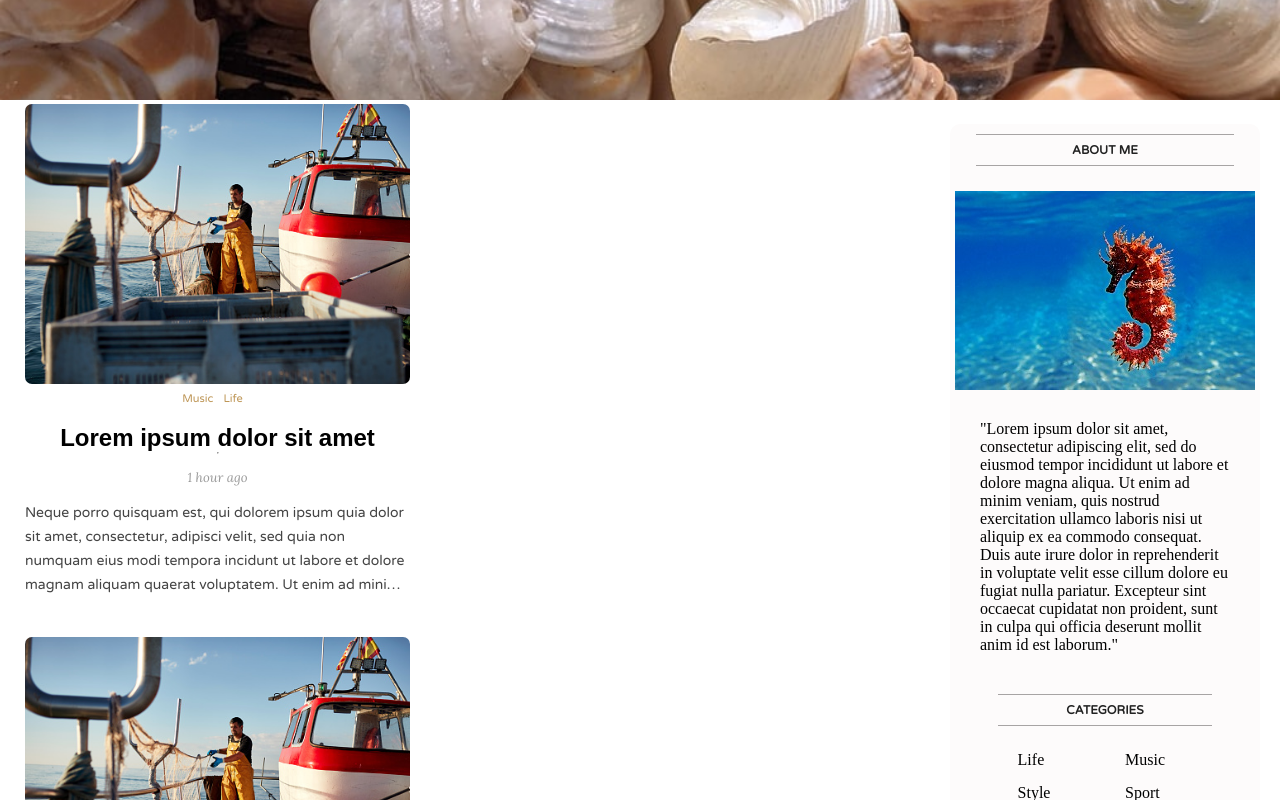
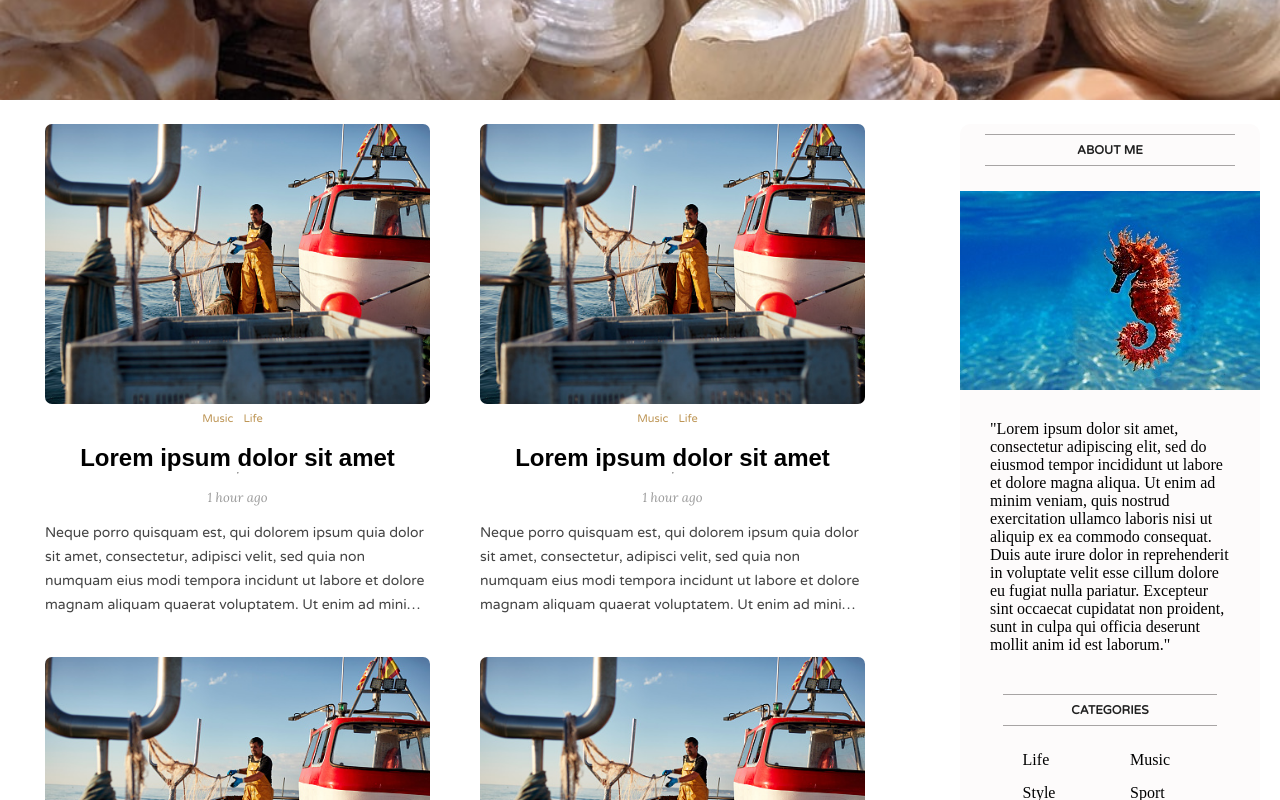
Before and after one commit to EvMad/react-frontend-sandbox, a React (Create React App) app: page / in a window 1280 px wide. Shown: the part 540-1340 px from the top of the page. Built offline with nearby package versions, Linux system fonts and the light colour scheme.

Commit message:
.post display flex flex-wrap

```diff
--- a/src/posts/posts.css
+++ b/src/posts/posts.css
@@ -1,4 +1,6 @@
 .posts {
     flex: 9;
-
+    display: flex;
+    flex-wrap: wrap;
+    margin: 20px;
 }
```
